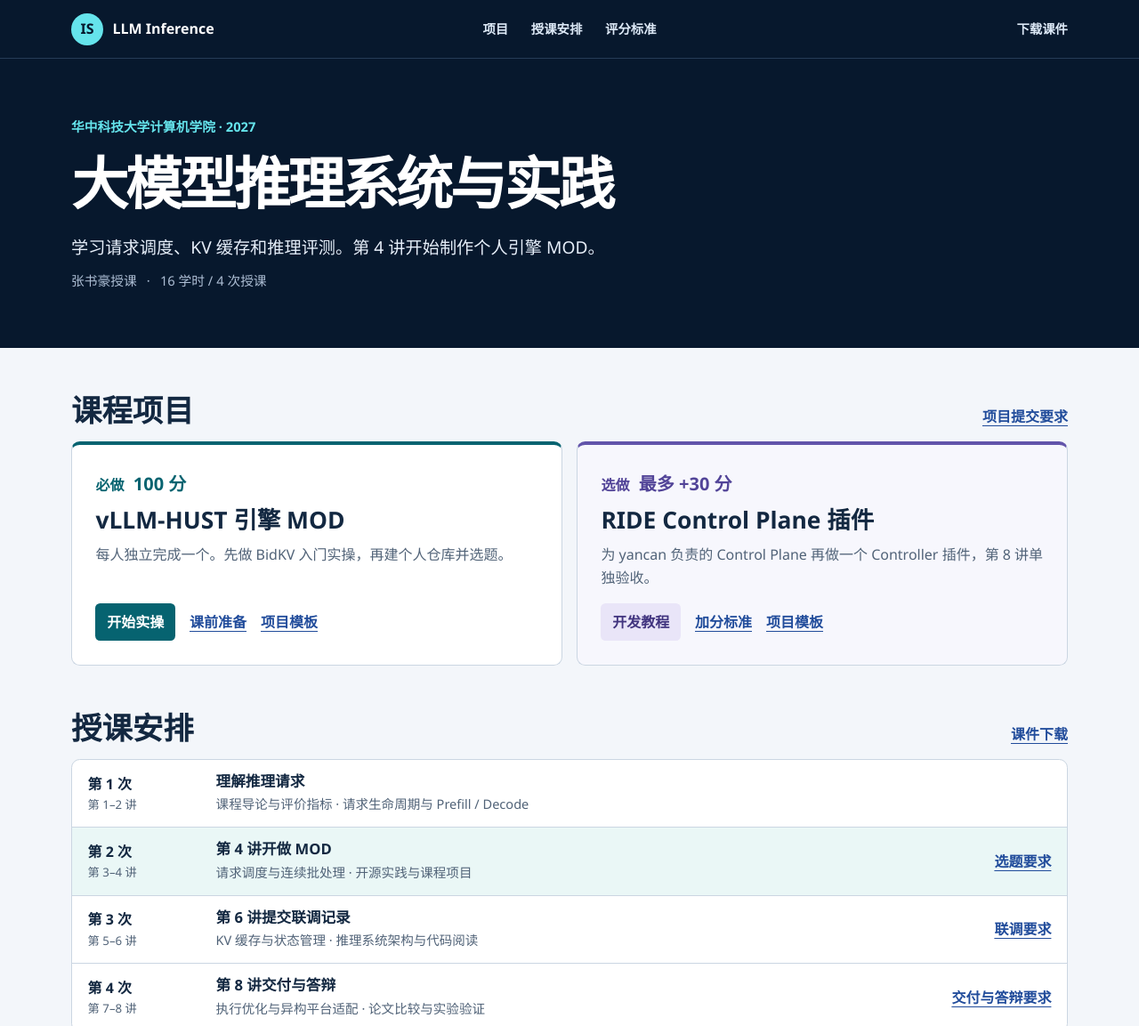
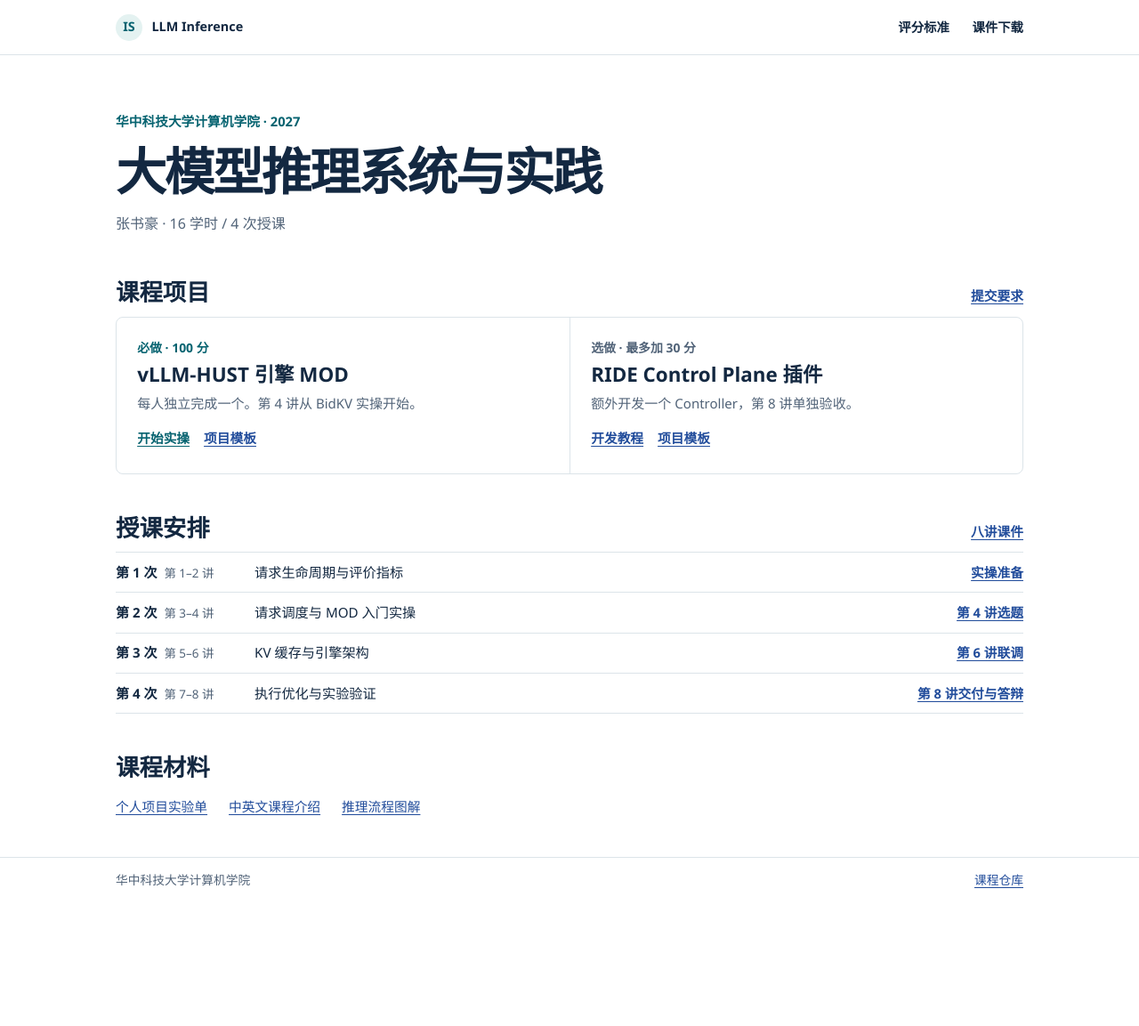
Before and after one commit to vLLM-HUST/intro-to-llm-inference-engines, a website: page src/site/index.html in a window 1280 px wide. Shown: the top 1153 px of the page at 89% size. After the commit the page ends 1014 px from the top, so only its background shows below. Drawn offline with Linux system fonts and the light colour scheme.

Commit message:
Simplify the course homepage

```diff
--- a/src/site/index.html
+++ b/src/site/index.html
@@ -13,45 +13,38 @@
   <header class="site-header">
     <a class="brand" href="./"><span class="brand-mark" aria-hidden="true">IS</span><strong>LLM Inference</strong></a>
     <nav aria-label="主导航">
-      <a href="#practice">项目</a>
-      <a href="#syllabus">授课安排</a>
       <a href="tutorials/assessment/">评分标准</a>
+      <a href="downloads/">课件下载</a>
     </nav>
-    <a class="header-link" href="downloads/">下载课件</a>
   </header>
-  <main id="main">
+  <main class="course-width" id="main">
     <section class="course-intro" id="top">
-      <div class="course-width">
       <p class="course-meta">华中科技大学计算机学院 · 2027</p>
       <h1>大模型推理系统与实践</h1>
-        <p class="course-summary">学习请求调度、KV 缓存和推理评测。第 4 讲开始制作个人引擎 MOD。</p>
-        <p class="course-factline">张书豪授课 <span aria-hidden="true">·</span> 16 学时 / 4 次授课</p>
-      </div>
+      <p class="course-factline">张书豪 · 16 学时 / 4 次授课</p>
     </section>
-    <div class="course-width">
+
     <section class="course-block" id="practice" aria-labelledby="project-title">
       <div class="course-heading">
         <h2 id="project-title">课程项目</h2>
-          <a href="tutorials/assessment/#submission">项目提交要求</a>
+        <a href="tutorials/assessment/#submission">提交要求</a>
       </div>
       <div class="project-options">
         <article class="project-card required-project">
-            <p class="project-score-label">必做 <strong>100 分</strong></p>
+          <p class="project-score-label">必做 · 100 分</p>
           <h3>vLLM-HUST 引擎 MOD</h3>
-            <p>每人独立完成一个。先做 BidKV 入门实操，再建个人仓库并选题。</p>
+          <p>每人独立完成一个。第 4 讲从 BidKV 实操开始。</p>
           <div class="project-links">
             <a class="project-action" href="tutorials/mod/#first-lab">开始实操</a>
-              <a href="tutorials/mod/#start">课前准备</a>
             <a href="https://github.com/vLLM-HUST/vllm-hust-mod-template" aria-label="引擎 MOD 项目模板">项目模板</a>
           </div>
         </article>
         <article class="project-card bonus-project" id="ride">
-            <p class="project-score-label">选做 <strong>最多 +30 分</strong></p>
+          <p class="project-score-label">选做 · 最多加 30 分</p>
           <h3>RIDE Control Plane 插件</h3>
-            <p>为 yancan 负责的 Control Plane 再做一个 Controller 插件，第 8 讲单独验收。</p>
+          <p>额外开发一个 Controller，第 8 讲单独验收。</p>
           <div class="project-links">
-              <a class="project-action" href="tutorials/ride/">开发教程</a>
-              <a href="tutorials/assessment/#bonus">加分标准</a>
+            <a href="tutorials/ride/">开发教程</a>
             <a href="https://github.com/vLLM-HUST/ride-controller-template" aria-label="RIDE Controller 项目模板">项目模板</a>
           </div>
         </article>
@@ -61,27 +54,28 @@
     <section class="course-block" id="syllabus" aria-labelledby="schedule-title">
       <div class="course-heading">
         <h2 id="schedule-title">授课安排</h2>
-          <a href="downloads/#lectures">课件下载</a>
+        <a href="downloads/#lectures">八讲课件</a>
       </div>
       <ol class="meeting-list">
         <li>
           <div class="meeting-number">第 1 次 <span>第 1–2 讲</span></div>
-            <div><h3>理解推理请求</h3><p>课程导论与评价指标 · 请求生命周期与 Prefill / Decode</p></div>
+          <span class="meeting-topic">请求生命周期与评价指标</span>
+          <a href="tutorials/mod/#start">实操准备</a>
         </li>
-          <li class="meeting-launch">
+        <li>
           <div class="meeting-number">第 2 次 <span>第 3–4 讲</span></div>
-            <div><h3>第 4 讲开做 MOD</h3><p>请求调度与连续批处理 · 开源实践与课程项目</p></div>
-            <a href="tutorials/assessment/#topic">选题要求</a>
+          <span class="meeting-topic">请求调度与 MOD 入门实操</span>
+          <a href="tutorials/assessment/#topic">第 4 讲选题</a>
         </li>
         <li>
           <div class="meeting-number">第 3 次 <span>第 5–6 讲</span></div>
-            <div><h3>第 6 讲提交联调记录</h3><p>KV 缓存与状态管理 · 推理系统架构与代码阅读</p></div>
-            <a href="tutorials/assessment/#integration">联调要求</a>
+          <span class="meeting-topic">KV 缓存与引擎架构</span>
+          <a href="tutorials/assessment/#integration">第 6 讲联调</a>
         </li>
         <li>
           <div class="meeting-number">第 4 次 <span>第 7–8 讲</span></div>
-            <div><h3>第 8 讲交付与答辩</h3><p>执行优化与异构平台适配 · 论文比较与实验验证</p></div>
-            <a href="tutorials/assessment/#delivery">交付与答辩要求</a>
+          <span class="meeting-topic">执行优化与实验验证</span>
+          <a href="tutorials/assessment/#delivery">第 8 讲交付与答辩</a>
         </li>
       </ol>
     </section>
@@ -89,13 +83,12 @@
     <section class="course-block course-resources" id="materials" aria-labelledby="resources-title">
       <div class="course-heading"><h2 id="resources-title">课程材料</h2></div>
       <ul class="resource-list">
-          <li><a href="downloads/#mod-project"><strong>个人项目实验单</strong><span>PDF</span></a></li>
-          <li><a href="downloads/#overview"><strong>两小时课程介绍</strong><span>中英文 PPTX</span></a></li>
-          <li id="walkthrough"><a id="path" href="tutorials/inference/"><strong>推理流程图解</strong><span>流程与论文阅读</span></a></li>
+        <li><a href="downloads/#mod-project">个人项目实验单</a></li>
+        <li><a href="downloads/#overview">中英文课程介绍</a></li>
+        <li id="walkthrough"><a id="path" href="tutorials/inference/">推理流程图解</a></li>
       </ul>
     </section>
-    </div>
   </main>
-  <footer><p>《大模型推理系统与实践》</p><p><a href="https://github.com/vLLM-HUST/intro-to-llm-inference-engines">课程仓库</a></p></footer>
+  <footer><p>华中科技大学计算机学院</p><p><a href="https://github.com/vLLM-HUST/intro-to-llm-inference-engines">课程仓库</a></p></footer>
 </body>
 </html>
--- a/src/site/styles.css
+++ b/src/site/styles.css
@@ -32,42 +32,62 @@ nav { display: flex; gap: 1.6rem; }
 nav a,.header-link { color: #dce8f6; text-decoration: none; font-size: .9rem; font-weight: 700; }
 nav a:hover,.header-link:hover { color: var(--cyan); }
 .header-link { justify-self: end; }
-.course-width { width: min(1120px, calc(100% - 40px)); margin-inline: auto; }
-.course-intro { background: var(--navy); color: #fff; padding: clamp(2.35rem,5vw,4rem) 0 clamp(2.5rem,5vw,4rem); }
-.course-meta { margin: 0 0 .75rem; color: var(--cyan); font-size: .92rem; font-weight: 700; }
-.course-intro h1 { margin: 0; font-size: clamp(2rem,5vw,4.55rem); letter-spacing: -.05em; }
-.course-summary { margin: 1rem 0 .55rem; color: #e7effa; font-size: clamp(1rem,1.8vw,1.2rem); }
-.course-factline { display: flex; flex-wrap: wrap; align-items: baseline; gap: .7rem; margin: 0; color: #adbed4; font-size: .92rem; }
-.course-block { padding: clamp(1.8rem,4vw,3rem) 0 0; }
-.course-heading { display: flex; flex-wrap: wrap; gap: .45rem 1.4rem; justify-content: space-between; align-items: baseline; margin-bottom: .9rem; }
-.course-heading h2 { margin: 0; font-size: clamp(1.5rem,3vw,2.15rem); }
-.course-heading a,.project-links a,.meeting-list a { font-weight: 700; }
-.project-options { display: grid; grid-template-columns: repeat(2,minmax(0,1fr)); gap: 1rem; }
-.project-card { display: flex; flex-direction: column; align-items: start; padding: clamp(1rem,2.5vw,1.65rem); background: #fff; border: 1px solid var(--line); border-top: 4px solid var(--teal); border-radius: .6rem; }
-.bonus-project { background: #f7f7fd; border-top-color: #6254aa; }
-.project-score-label { display: flex; align-items: baseline; gap: .65rem; margin: 0 0 .5rem; color: var(--teal); font-weight: 700; }
-.bonus-project .project-score-label { color: #524498; }
-.project-score-label strong { font-size: 1.25rem; }
-.project-card h3 { margin: 0; font-size: clamp(1.23rem,2.3vw,1.65rem); }
-.project-card > p:not(.project-score-label) { margin: .55rem 0 1rem; color: var(--muted); }
-.project-links { display: flex; align-items: center; flex-wrap: wrap; gap: .5rem 1rem; margin-top: auto; }
-.project-action { display: inline-flex; padding: .48rem .8rem; color: #fff; background: var(--teal); border-radius: .34rem; text-decoration: none; }
-.project-action:hover { background: #004d57; }
-.bonus-project .project-action { color: #41347f; background: #e9e5f8; }
-.bonus-project .project-action:hover { background: #ded8f4; }
+.course-home { --home-width: 1020px; --home-line: #dce4e9; background: #fff; }
+.course-home .site-header {
+  grid-template-columns: minmax(0,1fr) auto;
+  min-height: 62px;
+  gap: .6rem 1rem;
+  padding: .6rem max(1rem, calc((100% - var(--home-width)) / 2));
+  color: var(--ink);
+  background: #fff;
+  border-color: var(--home-line);
+}
+.course-home .brand { font-size: .9rem; white-space: nowrap; }
+.course-home .brand-mark { width: 30px; background: #e4f2f1; color: var(--teal); }
+.course-home nav { gap: clamp(.75rem,3vw,1.6rem); }
+.course-home nav a { color: var(--ink); white-space: nowrap; padding-block: .45rem; }
+.course-home nav a:hover,.course-home a:hover { color: var(--teal); }
+.course-width { width: min(var(--home-width), calc(100% - 40px)); margin-inline: auto; }
+.course-intro { padding: clamp(2.25rem,5vw,3.9rem) 0 clamp(2rem,4vw,3rem); }
+.course-meta { margin: 0 0 .55rem; color: var(--teal); font-size: .92rem; font-weight: 650; }
+.course-intro h1 { margin: 0; font-size: clamp(2rem,5vw,3.55rem); letter-spacing: -.04em; }
+.course-factline { margin: .6rem 0 0; color: var(--muted); }
+.course-block + .course-block { margin-top: clamp(1.85rem,4vw,2.75rem); }
+.course-heading {
+  display: flex; flex-wrap: wrap;
+  justify-content: space-between; align-items: baseline;
+  gap: .3rem .8rem; margin-bottom: .65rem;
+}
+.course-heading h2 { margin: 0; font-size: clamp(1.25rem,3vw,1.65rem); }
+.course-heading a,.project-links a,.meeting-list a { font-size: .92rem; font-weight: 650; }
+.project-options { display: grid; grid-template-columns: repeat(2,minmax(0,1fr)); border: 1px solid var(--home-line); border-radius: .5rem; }
+.project-card { display: flex; flex-direction: column; align-items: start; padding: clamp(.95rem,2vw,1.45rem); }
+.bonus-project { border-inline-start: 1px solid var(--home-line); }
+.project-score-label { margin: 0 0 .25rem; color: var(--teal); font-size: .87rem; font-weight: 750; }
+.bonus-project .project-score-label { color: var(--muted); }
+.project-card h3 { margin: 0; font-size: clamp(1.12rem,2.5vw,1.4rem); text-wrap: pretty; }
+.project-card > p:not(.project-score-label) { margin: .38rem 0 .65rem; color: var(--muted); font-size: .94rem; }
+.project-links { display: flex; align-items: center; flex-wrap: wrap; gap: .25rem 1rem; margin-top: auto; }
+.project-links a { padding-block: .25rem; }
+.project-links .project-action { color: var(--teal); }
 .meeting-list,.resource-list { margin: 0; padding: 0; list-style: none; }
-.meeting-list { border: 1px solid var(--line); border-radius: .6rem; overflow: clip; background: #fff; }
-.meeting-list li { display: grid; grid-template-columns: 8rem minmax(0,1fr) auto; align-items: center; gap: .65rem 1rem; padding: .85rem 1.1rem; }
-.meeting-list li + li { border-top: 1px solid var(--line); }
-.meeting-list .meeting-launch { background: #eaf7f6; }
-.meeting-number { font-weight: 750; }
-.meeting-number span { display: block; color: var(--muted); font-size: .83rem; font-weight: 500; }
-.meeting-list h3 { margin: 0; font-size: 1.04rem; }
-.meeting-list p { margin: .18rem 0 0; color: var(--muted); font-size: .91rem; }
-.course-resources { padding-bottom: 3.5rem; }
-.resource-list { display: grid; grid-template-columns: repeat(3,minmax(0,1fr)); gap: .75rem; }
-.resource-list a { display: flex; justify-content: space-between; align-items: baseline; flex-wrap: wrap; gap: .25rem .75rem; height: 100%; padding: .8rem 1rem; border: 1px solid var(--line); border-radius: .5rem; background: #fff; }
-.resource-list a span { color: var(--muted); font-size: .82rem; text-decoration: none; }
+.meeting-list li {
+  display: grid; grid-template-columns: 8.75rem minmax(0,1fr) auto;
+  align-items: baseline; gap: .2rem 1rem; padding: .6rem 0;
+  border-top: 1px solid var(--home-line);
+}
+.meeting-list li:last-child { border-bottom: 1px solid var(--home-line); }
+.meeting-number { font-size: .94rem; font-weight: 700; }
+.meeting-number span { margin-inline-start: .25rem; color: var(--muted); font-size: .84rem; font-weight: 500; }
+.meeting-topic { font-size: .95rem; }
+.course-resources { padding-bottom: 2.6rem; }
+.resource-list { display: flex; flex-wrap: wrap; gap: .35rem 1.5rem; font-size: .92rem; }
+.resource-list a { display: inline-block; padding-block: .25rem; }
+.course-home footer {
+  padding: .85rem max(1rem, calc((100% - var(--home-width)) / 2));
+  color: var(--muted); background: #fff; border-top: 1px solid var(--home-line);
+}
+.course-home footer a { color: var(--link); }
 footer { display: flex; justify-content: space-between; flex-wrap: wrap; gap: .65rem 1.25rem; padding: 1.5rem max(1.25rem, calc((100% - 1120px) / 2)); color: #bdcce0; background: var(--navy); font-size: .86rem; }
 footer p { margin: 0; }
 footer a { color: var(--cyan); }
@@ -101,16 +121,17 @@ footer a { color: var(--cyan); }
 .inference-steps li + li { margin-top: .95rem; }
 @media (max-width: 740px) {
   .site-header { grid-template-columns: 1fr auto; gap: .4rem 1rem; }
-  .course-home nav { grid-column: 1 / -1; grid-row: 2; gap: 1.25rem; }
   html { scroll-padding-top: 104px; }
   .download-list,.inference-layout { grid-template-columns: 1fr; }
   .inference-figure { width: min(100%, 440px); }
 }
 @media (max-width: 580px) {
   .course-width,.downloads-main { width: calc(100% - 32px); }
-  .project-options,.resource-list { grid-template-columns: 1fr; }
-  .meeting-list li { grid-template-columns: 1fr; gap: .32rem; }
-  .meeting-number { display: flex; align-items: baseline; gap: .7rem; }
+  .project-options { grid-template-columns: 1fr; }
+  .bonus-project { border-inline-start: 0; border-top: 1px solid var(--home-line); }
+  .meeting-list li { grid-template-columns: minmax(0,1fr) auto; }
+  .meeting-topic { grid-row: 2; }
+  .meeting-list a { grid-column: 2; grid-row: 1 / span 2; align-self: center; }
   .score-list { display: block; }
   .score-list dd { margin-bottom: .8rem; }
 }
```
Also changed, not shown: dist/index.html, dist/styles.css. Lines whose indentation alone changed are shown as unchanged.
